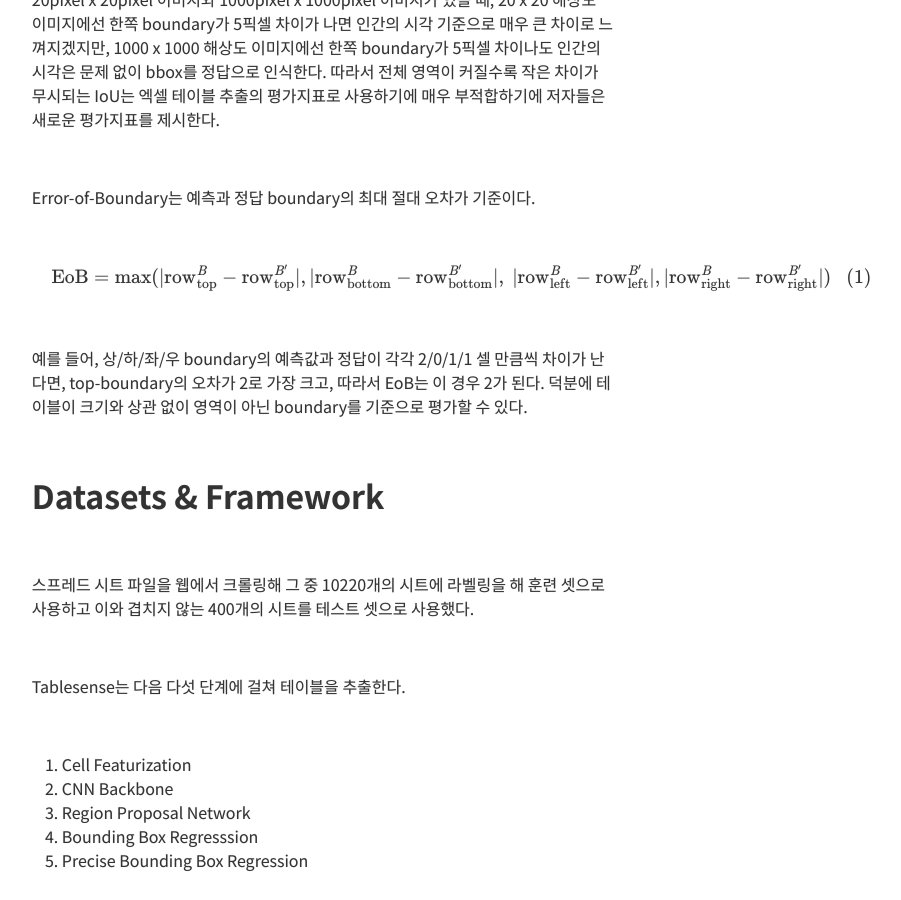
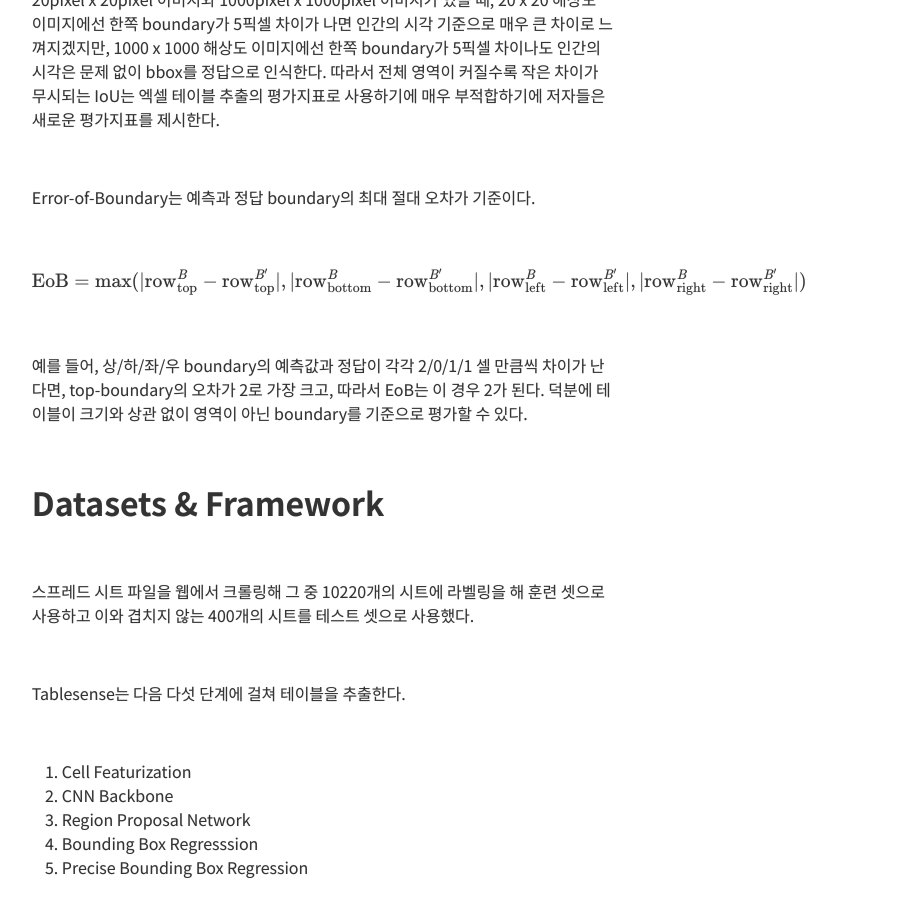
Before and after one commit to Clarit7/clarit7.github.io, a Jekyll site: the page built from _posts/2021-12-10-tablesense.md, in a window 1280 px wide and 900 px high, scrolled down 2067 px. Shown: the whole window, without its empty margins (317-1218 px from the left). Built offline with Jekyll 4.4.1, drawn with Linux system fonts in a browser that asks for light colours; some web fonts are replaced; formulas are drawn with MathJax 3; comment, search, counter and statistics services are not loaded.

Commit message:
Update 2021-12-10-tablesense.md

```diff
--- a/_posts/2021-12-10-tablesense.md
+++ b/_posts/2021-12-10-tablesense.md
@@ -69,12 +69,7 @@
 
 <br/>
 
-$
-\begin{multline}
-\mathrm{EoB} = \displaystyle\mathrm{max}(\vert\mathrm{row_{top}^\mathit{B}} - \mathrm{row_{top}^\mathit{B'}}\vert, \vert\mathrm{row_{bottom}^\mathit{B}} - \mathrm{row_{bottom}^\mathit{B'}}\vert, \\
-\vert\mathrm{row_{left}^\mathit{B}} - \mathrm{row_{left}^\mathit{B'}}\vert, \vert\mathrm{row_{right}^\mathit{B}} - \mathrm{row_{right}^\mathit{B'}}\vert)
-\end{multline}
-$
+$$ \mathrm{EoB} = \displaystyle\mathrm{max}(\vert\mathrm{row_{top}^\mathit{B}} - \mathrm{row_{top}^\mathit{B'}}\vert, \vert\mathrm{row_{bottom}^\mathit{B}} - \mathrm{row_{bottom}^\mathit{B'}}\vert, \vert\mathrm{row_{left}^\mathit{B}} - \mathrm{row_{left}^\mathit{B'}}\vert, \vert\mathrm{row_{right}^\mathit{B}} - \mathrm{row_{right}^\mathit{B'}}\vert) $$
 
 <br/>
 
```
